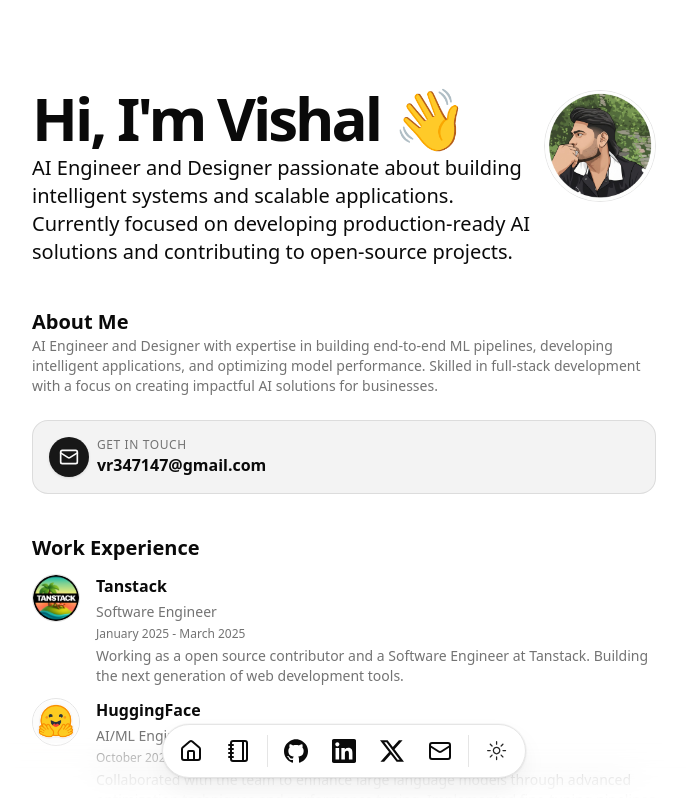
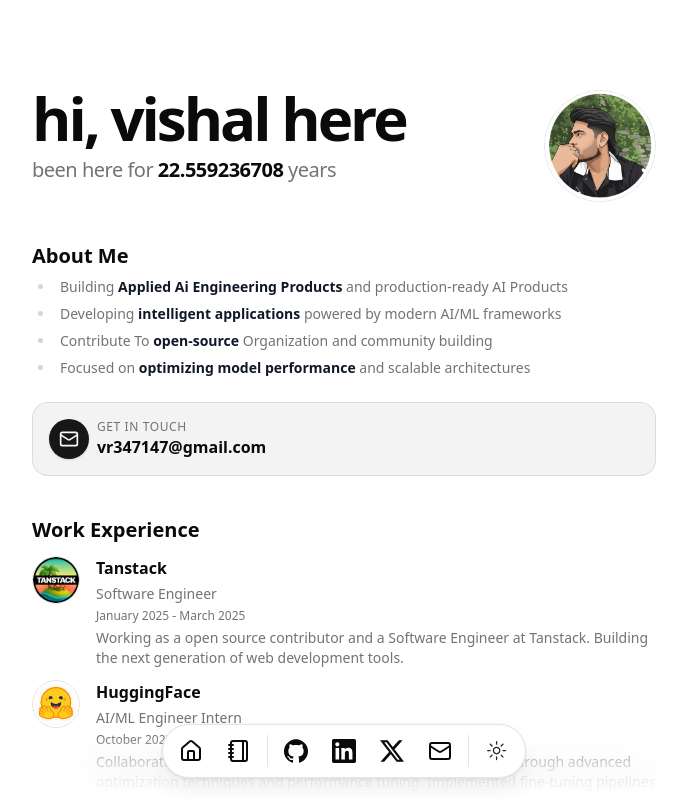
Before and after one commit to Callme-VR/portfolio-web, a Next.js app: page / in a window 1280 px wide. Shown: the top 798 px of the page, without its empty margins (296-983 px from the left). Built offline with nearby package versions, Linux system fonts and the light colour scheme.

Commit message:
feat: implement interactive age counter and build landing page layout with resume data integration

```diff
--- a/src/app/page.tsx
+++ b/src/app/page.tsx
@@ -1,3 +1,4 @@
+import { AgeCounter } from "@/components/age-counter";
 import { HackathonCard } from "@/components/hackathon-card";
 import BlurFade from "@/components/magicui/blur-fade";
 import BlurFadeText from "@/components/magicui/blur-fade-text";
@@ -28,13 +29,11 @@
                 delay={BLUR_FADE_DELAY}
                 className="text-3xl font-bold tracking-tighter sm:text-5xl xl:text-6xl/none"
                 yOffset={8}
-                text={`Hi, I'm ${DATA.name.split(" ")[0]} 👋`}
+                text={`hi, ${DATA.name.split(" ")[0].toLowerCase()} here`}
               />
-              <BlurFadeText
-                className="max-w-[600px] md:text-xl"
-                delay={BLUR_FADE_DELAY}
-                text={DATA.description}
-              />
+              <BlurFade delay={BLUR_FADE_DELAY * 2}>
+                <AgeCounter birthDate={DATA.birthDate} />
+              </BlurFade>
             </div>
             <BlurFade delay={BLUR_FADE_DELAY}>
               <Avatar className="size-28 border">
--- /dev/null
+++ b/src/components/age-counter.tsx
@@ -0,0 +1,36 @@
+"use client";
+
+import { useEffect, useState } from "react";
+
+interface AgeCounterProps {
+  birthDate?: string;
+}
+
+export function AgeCounter({ birthDate = "2003-05-15" }: AgeCounterProps) {
+  const [age, setAge] = useState<string>("");
+
+  useEffect(() => {
+    const birth = new Date(birthDate).getTime();
+
+    const updateAge = () => {
+      const now = Date.now();
+      const ageInYears = (now - birth) / (1000 * 60 * 60 * 24 * 365.2425);
+      setAge(ageInYears.toFixed(9));
+    };
+
+    updateAge();
+    const interval = setInterval(updateAge, 50);
+
+    return () => clearInterval(interval);
+  }, [birthDate]);
+
+  return (
+    <p className="text-lg md:text-xl text-muted-foreground font-medium tracking-tight">
+      been here for{" "}
+      <span className="font-mono text-foreground font-semibold">
+        {age || "22.000000000"}
+      </span>{" "}
+      years
+    </p>
+  );
+}
--- a/src/data/resume.tsx
+++ b/src/data/resume.tsx
@@ -13,10 +13,15 @@
   url: "https://vishal-lime.vercel.app",
   location: "Noida, India",
   locationLink: "https://www.google.com/maps/place/Noida",
+  birthDate: "2003-08-11",
   description:
     "AI Engineer and Designer passionate about building intelligent systems and scalable applications. Currently focused on developing production-ready AI solutions and contributing to open-source projects.",
   summary:
-    "AI Engineer and Designer with expertise in building end-to-end ML pipelines, developing intelligent applications, and optimizing model performance. Skilled in full-stack development with a focus on creating impactful AI solutions for businesses.",
+
+    "-  Building **Applied Ai Engineering Products** and production-ready AI Products\n" +
+    "-  Developing **intelligent applications** powered by modern AI/ML frameworks\n" +
+    "-  Contribute To **open-source** Organization and community building\n" +
+    "-  Focused on **optimizing model performance** and scalable architectures",
   avatarUrl: "/vishal.jpeg",
 
   skills: {
```
